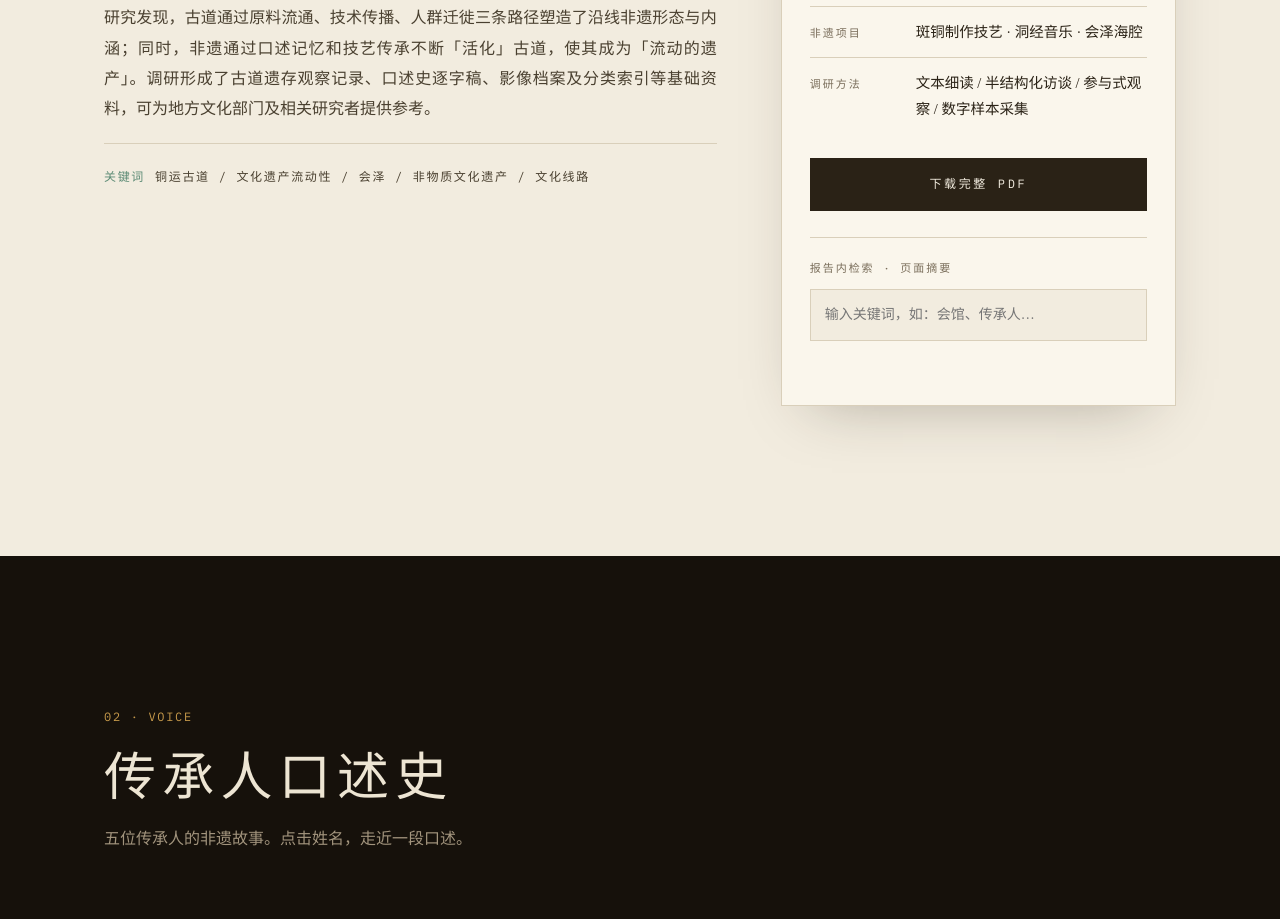
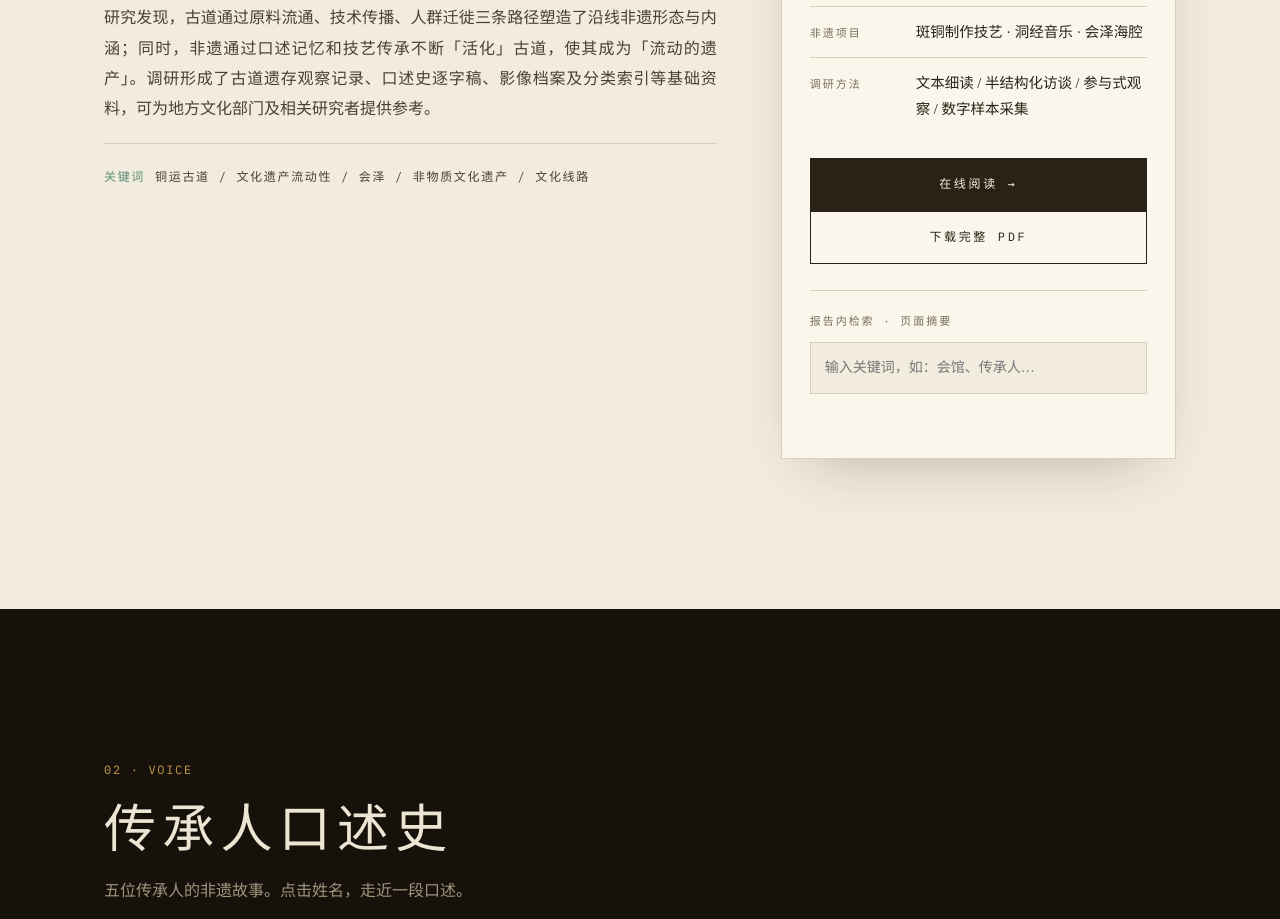
Before and after one commit to sulili0579-creator/tongyun-heritage, a plain HTML site: page redesign/index.html in a window 1280 px wide. Shown: the part 1426-2345 px from the top of the page. Drawn offline with Linux system fonts and the light colour scheme; a web font is replaced by a local one.

Commit message:
修复 PDF 在线阅读：补报告入口、URL 编码中文文件名、移除报错引用

```diff
--- a/redesign/index.html
+++ b/redesign/index.html
@@ -88,7 +88,10 @@
               <div><dt>非遗项目</dt><dd>斑铜制作技艺 · 洞经音乐 · 会泽海腔</dd></div>
               <div><dt>调研方法</dt><dd>文本细读 / 半结构化访谈 / 参与式观察 / 数字样本采集</dd></div>
             </dl>
-            <a class="btn btn-solid" href="../assets/pdf/调研报告-完整版.pdf" download>下载完整 PDF</a>
+            <div class="ac-actions">
+              <a class="btn btn-solid" href="report.html">在线阅读 →</a>
+              <a class="btn" href="../assets/pdf/调研报告-完整版.pdf" download>下载完整 PDF</a>
+            </div>
             <div class="ac-search">
               <label for="report-search">报告内检索 · 页面摘要</label>
               <input id="report-search" type="search" placeholder="输入关键词，如：会馆、传承人…" />
```
